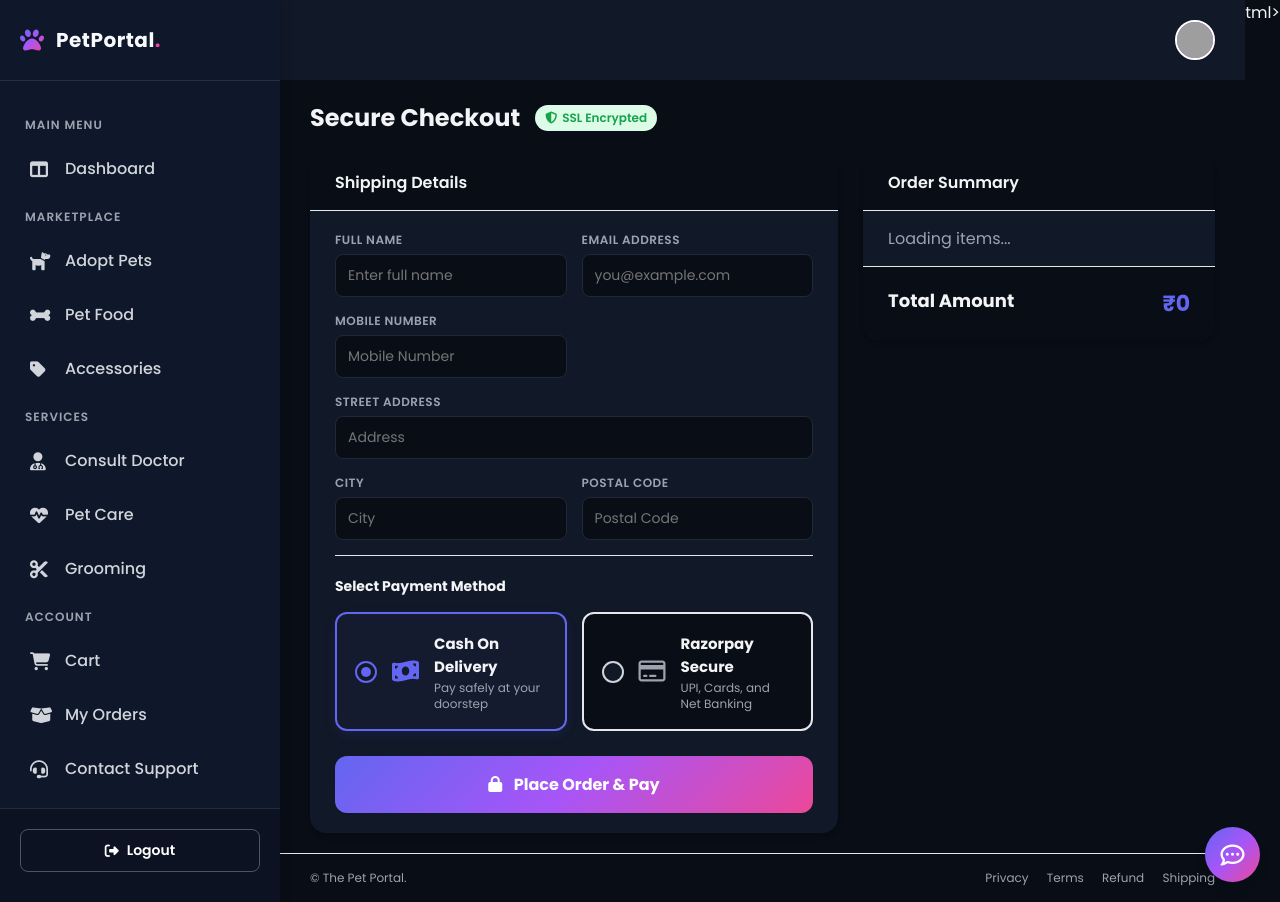
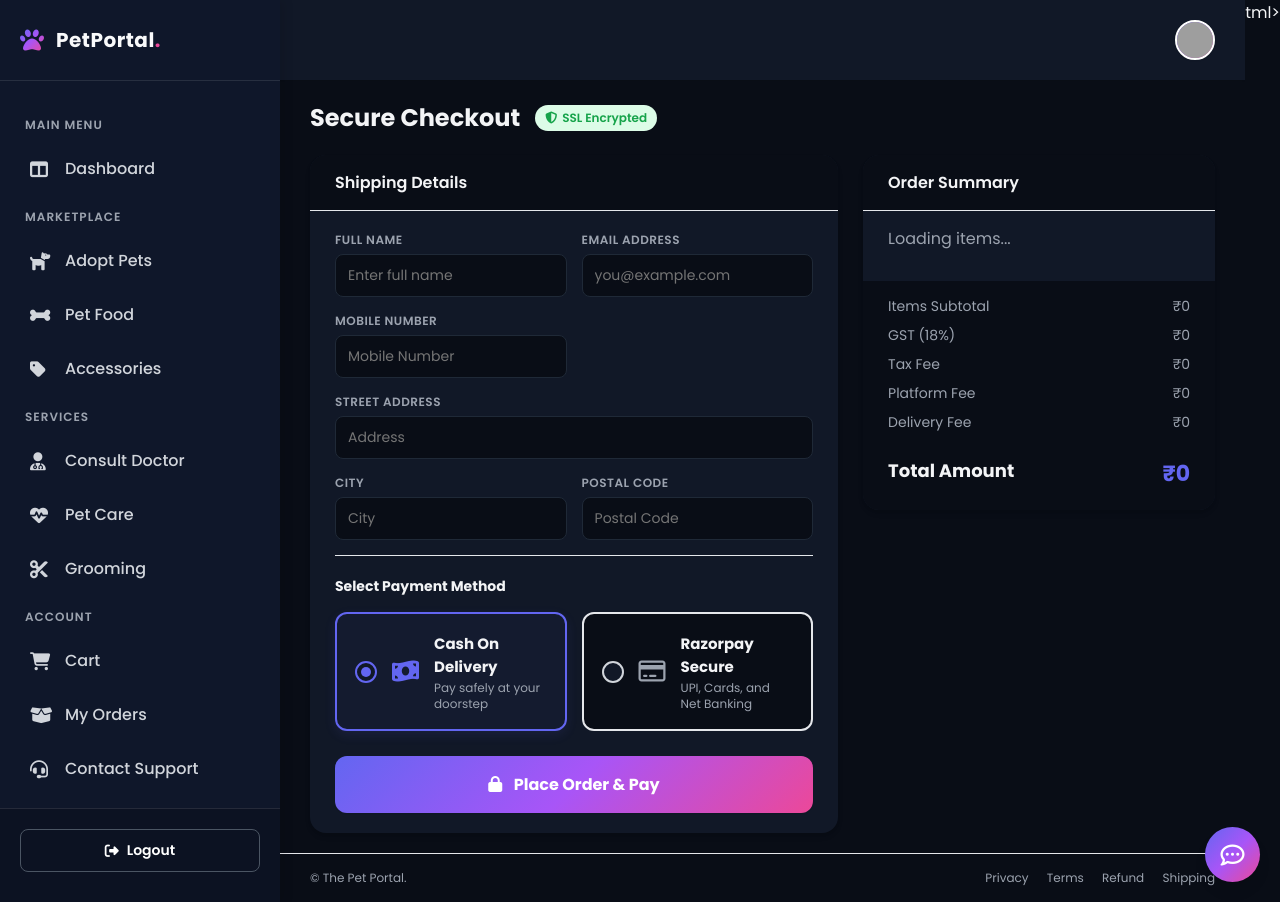
Before and after one commit to iprashanthvanam/the_pet_portal, a Django app: page /checkout/ in a window 1280 px wide. Run offline with Django 5.2, Linux system fonts and the light colour scheme; the visitor is signed in with stand-in values (Sample User, id 1); data comes from the database, SQL or seed files in the repository; some libraries are stand-ins or nearby versions; grey boxes are pictures that could not be loaded.

Commit message:
Fix maps link, cart and checkout product image renderings, and implement CheckoutSetting database model for fee breakdowns

```diff
--- a/myapp/admin.py
+++ b/myapp/admin.py
@@ -266,5 +266,6 @@ class UserAdmin(BaseUserAdmin):
 
 admin.site.unregister(User)
 admin.site.register(User, UserAdmin)
-from .models import PasswordReset
+from .models import PasswordReset, CheckoutSetting
 admin.site.register(PasswordReset)
+admin.site.register(CheckoutSetting)
--- a/myapp/static/javascript/checkout.js
+++ b/myapp/static/javascript/checkout.js
@@ -19,10 +19,11 @@
                     return;
                 }
                 data.items.forEach(item => {
+                    const imgUrl = item.image_url ? item.image_url : `https://ui-avatars.com/api/?name=${encodeURIComponent(item.name)}&background=f3f4f6&color=6366f1`;
                     summaryItems.innerHTML += `
                         <div class="summary-item">
                             <div class="item-details">
-                                <img src="https://ui-avatars.com/api/?name=${encodeURIComponent(item.name)}&background=f3f4f6&color=6366f1" class="item-img">
+                                <img src="${imgUrl}" class="item-img" style="width: 50px; height: 50px; object-fit: cover; border-radius: 8px;">
                                 <div class="item-text">
                                     <span class="item-name">${item.name}</span>
                                     <span class="item-qty">Qty: ${item.quantity}</span>
@@ -33,6 +34,12 @@
                     `;
                 });
                 summaryTotal.innerText = "₹" + data.total_price;
+                document.getElementById("summary-subtotal").innerText = "₹" + data.subtotal;
+                document.getElementById("summary-gst-rate").innerText = `(${data.gst_percent}%)`;
+                document.getElementById("summary-gst-amount").innerText = "₹" + data.gst_amount;
+                document.getElementById("summary-tax").innerText = "₹" + data.tax;
+                document.getElementById("summary-platform").innerText = "₹" + data.platform_fee;
+                document.getElementById("summary-delivery").innerText = "₹" + data.delivery_fee;
             });
 
         // Pre-fill Shipping Details from User Profile
--- a/myapp/templates/myapp/checkout.html
+++ b/myapp/templates/myapp/checkout.html
@@ -182,8 +182,28 @@
                         <p style="color: var(--text-muted);">Loading items...</p>
                     </div>
 
-                    <div class="summary-totals">
-                        <div class="total-row">
+                    <div class="summary-totals" style="border-top: 1px solid var(--border-color); padding-top: 15px; margin-top: 15px;">
+                        <div style="display: flex; justify-content: space-between; font-size: 14px; margin-bottom: 8px; color: var(--text-muted);">
+                            <span>Items Subtotal</span>
+                            <span id="summary-subtotal">₹0</span>
+                        </div>
+                        <div style="display: flex; justify-content: space-between; font-size: 14px; margin-bottom: 8px; color: var(--text-muted);">
+                            <span>GST <span id="summary-gst-rate">(18%)</span></span>
+                            <span id="summary-gst-amount">₹0</span>
+                        </div>
+                        <div style="display: flex; justify-content: space-between; font-size: 14px; margin-bottom: 8px; color: var(--text-muted);">
+                            <span>Tax Fee</span>
+                            <span id="summary-tax">₹0</span>
+                        </div>
+                        <div style="display: flex; justify-content: space-between; font-size: 14px; margin-bottom: 8px; color: var(--text-muted);">
+                            <span>Platform Fee</span>
+                            <span id="summary-platform">₹0</span>
+                        </div>
+                        <div style="display: flex; justify-content: space-between; font-size: 14px; margin-bottom: 8px; color: var(--text-muted);">
+                            <span>Delivery Fee</span>
+                            <span id="summary-delivery">₹0</span>
+                        </div>
+                        <div class="total-row" style="display: flex; justify-content: space-between; font-size: 18px; font-weight: 700; margin-top: 12px; border-top: 1px dashed var(--border-color); padding-top: 12px;">
                             <span>Total Amount</span>
                             <span class="total-price" id="summary-total-price">₹0</span>
                         </div>
--- a/myapp/templates/myapp/contact_us.html
+++ b/myapp/templates/myapp/contact_us.html
@@ -161,7 +161,7 @@
                         </iframe>
                     </div>
 
-                    <a href="https://goo.gl/maps/Hyderabad" target="_blank" class="btn-map">
+                    <a href="https://maps.app.goo.gl/95aV1R65QephdC2x9" target="_blank" class="btn-map">
                         <i class="fa-solid fa-location-arrow"></i> Open in Google Maps
                     </a>
                 </div>
--- a/myapp/views.py
+++ b/myapp/views.py
@@ -50,14 +50,33 @@ from myapp.permissions import (
 
 def normalize_cart(cart):
     normalized = {}
+    from myapp.models import Pet, Food, Accessory
     for key, item in cart.items():
         try:
+            item_type = item.get('type')
+            item_id = int(item.get('id'))
+
+            image_url = None
+            if item_type == 'pet':
+                p = Pet.objects.filter(id=item_id).first()
+                if p and p.image:
+                    image_url = p.image.url
+            elif item_type == 'food':
+                f = Food.objects.filter(id=item_id).first()
+                if f and f.image:
+                    image_url = f.image.url
+            elif item_type == 'accessory':
+                a = Accessory.objects.filter(id=item_id).first()
+                if a and a.image:
+                    image_url = a.image.url
+
             normalized[key] = {
-                'id': int(item.get('id')),
-                'type': item.get('type'),
+                'id': item_id,
+                'type': item_type,
                 'name': item.get('name'),
                 'price': float(item.get('price')),
                 'quantity': int(item.get('quantity', 1)),
+                'image_url': image_url
             }
         except (ValueError, TypeError):
             continue
@@ -795,9 +814,31 @@ def api_cart(request):
     cart = normalize_cart(request.session.get('cart', {}))
 
     if request.method == 'GET':
+        from myapp.models import CheckoutSetting
+        settings_obj = CheckoutSetting.objects.first()
+        if not settings_obj:
+            # Create a default settings instance if none exists
+            settings_obj = CheckoutSetting.objects.create(
+                name="Default Settings",
+                tax=10.00,
+                delivery_fee=50.00,
+                gst_percent=18.00,
+                platform_fee=5.00
+            )
+
+        subtotal = sum(item['price'] * item['quantity'] for item in cart.values())
+        gst_amount = round((subtotal * float(settings_obj.gst_percent)) / 100, 2)
+        total_price = subtotal + float(settings_obj.tax) + float(settings_obj.delivery_fee) + gst_amount + float(settings_obj.platform_fee)
+
         return Response({
             "items": list(cart.values()),
-            "total_price": sum(item['price'] * item['quantity'] for item in cart.values()),
+            "subtotal": subtotal,
+            "tax": float(settings_obj.tax),
+            "delivery_fee": float(settings_obj.delivery_fee),
+            "gst_percent": float(settings_obj.gst_percent),
+            "gst_amount": gst_amount,
+            "platform_fee": float(settings_obj.platform_fee),
+            "total_price": total_price,
             "cart_count": len(cart)
         })
 
@@ -828,6 +869,7 @@ def api_cart(request):
             name = item.name
             price = float(item.price)
 
+        image_url = item.image.url if (hasattr(item, 'image') and item.image) else None
         key = f"{item_type}_{item_id}"
         if key in cart:
             cart[key]['quantity'] = quantity
@@ -837,7 +879,8 @@ def api_cart(request):
                 'type': item_type,
                 'name': name,
                 'price': price,
-                'quantity': quantity
+                'quantity': quantity,
+                'image_url': image_url
             }
 
         request.session['cart'] = cart
@@ -871,7 +914,20 @@ def api_checkout(request):
     if not cart:
         return Response({"error": "Cart is empty"}, status=400)
 
-    total_price = sum(item['price'] * item['quantity'] for item in cart.values())
+    from myapp.models import CheckoutSetting
+    settings_obj = CheckoutSetting.objects.first()
+    if not settings_obj:
+        settings_obj = CheckoutSetting.objects.create(
+            name="Default Settings",
+            tax=10.00,
+            delivery_fee=50.00,
+            gst_percent=18.00,
+            platform_fee=5.00
+        )
+
+    subtotal = sum(item['price'] * item['quantity'] for item in cart.values())
+    gst_amount = round((subtotal * float(settings_obj.gst_percent)) / 100, 2)
+    final_total_price = subtotal + float(settings_obj.tax) + float(settings_obj.delivery_fee) + gst_amount + float(settings_obj.platform_fee)
 
     full_name = request.data.get('full_name')
     email = request.data.get('email')
@@ -893,7 +949,11 @@ def api_checkout(request):
             address=address,
             city=city,
             postal_code=postal_code,
-            total_cost=total_price,
+            total_cost=final_total_price,
+            tax=settings_obj.tax,
+            delivery_fee=settings_obj.delivery_fee,
+            gst=gst_amount,
+            platform_fee=settings_obj.platform_fee,
             payment_method='COD',
             payment_status='UNPAID',
             status='CONFIRMED',
@@ -920,7 +980,7 @@ def api_checkout(request):
     elif payment_method == 'RAZORPAY':
         client = razorpay.Client(auth=(settings.RAZORPAY_KEY_ID, settings.RAZORPAY_KEY_SECRET))
         razorpay_order = client.order.create({
-            "amount": int(total_price * 100),
+            "amount": int(final_total_price * 100),
             "currency": settings.RAZORPAY_CURRENCY,
             "payment_capture": 1
         })
@@ -935,7 +995,11 @@ def api_checkout(request):
                 "postal_code": postal_code
             },
             "cart": cart,
-            "total_price": float(total_price),
+            "total_price": float(final_total_price),
+            "tax": float(settings_obj.tax),
+            "delivery_fee": float(settings_obj.delivery_fee),
+            "gst": float(gst_amount),
+            "platform_fee": float(settings_obj.platform_fee),
             "razorpay_order_id": razorpay_order['id']
         }
         request.session.modified = True
@@ -944,7 +1008,7 @@ def api_checkout(request):
             "success": True,
             "razorpay": {
                 "key": settings.RAZORPAY_KEY_ID,
-                "amount": int(total_price * 100),
+                "amount": int(final_total_price * 100),
                 "order_id": razorpay_order['id'],
                 "currency": settings.RAZORPAY_CURRENCY,
                 "callback_url": request.build_absolute_uri('/payment/verify/')
@@ -995,6 +1059,10 @@ def api_payment_verify(request):
                 city=form_data["city"],
                 postal_code=form_data["postal_code"],
                 total_cost=total_price,
+                tax=pending_order.get("tax", 0.0),
+                delivery_fee=pending_order.get("delivery_fee", 0.0),
+                gst=pending_order.get("gst", 0.0),
+                platform_fee=pending_order.get("platform_fee", 0.0),
                 payment_method="RAZORPAY",
                 payment_status="PAID",
                 razorpay_order_id=razorpay_order_id,
```
Also changed, not shown: myapp/models.py (+14 -3 lines), myapp/static/javascript/cart.js (+9 -1 lines), myapp/templates/myapp/cart.html (+21 -1 lines), myapp/migrations/0019_checkoutsetting_order_delivery_fee_order_gst_and_more.py (added).
